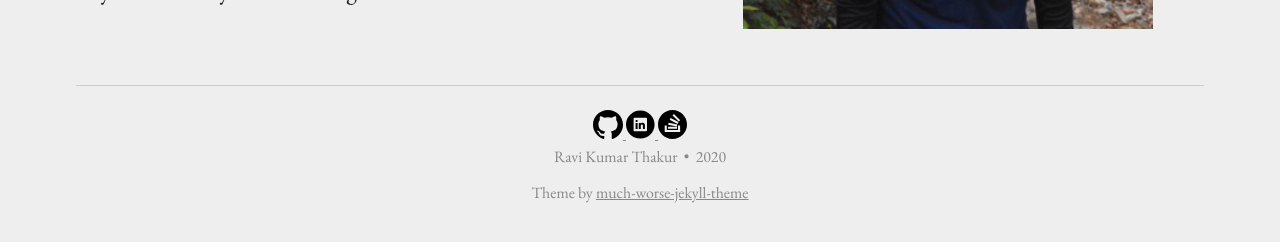
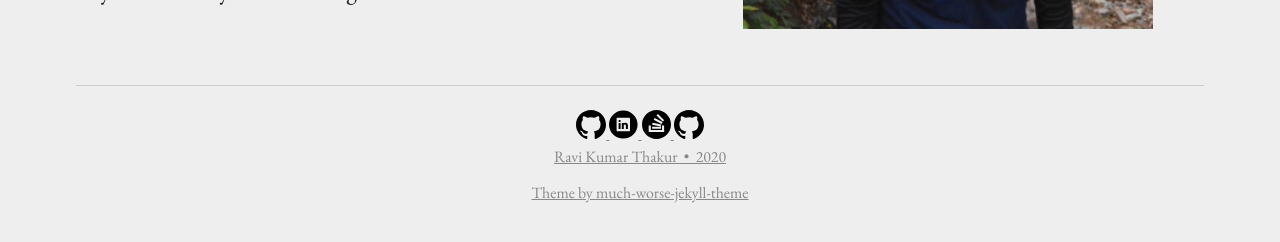
Before and after one commit to ravikt/ravi, a Jekyll site: the page built from index.md, in a window 1280 px wide. Shown: the part 614-856 px from the top of the page. Built offline with Jekyll 4.4.1, drawn with Linux system fonts in a browser that asks for light colours.

Commit message:
Update social-icons.html

```diff
--- a/_includes/social-icons.html
+++ b/_includes/social-icons.html
@@ -2,4 +2,5 @@
   <a href="http://github.com/ravikt" class="icon-link inline-block text-decoration-none mr1" target="_blank">{% include icon-github.html %}</a>
   <a href="https://www.linkedin.com/in/ravikumarthakur/" class="icon-link inline-block text-decoration-none mr1" target="_blank">{% include icon-linkedin.html %}</a>
   <a href="https://stackoverflow.com/users/2993180/ravikt?tab=profile" class="icon-link inline-block text-decoration-none mr1" target="_blank">{% include icon-stackoverflow.html %}</a>
+  <a href="https://scholar.google.co.in/citations?hl=en&user=3VlxBckAAAAJ" class="icon-link inline-block text-decoration-none mr1" target="_blank">{% include icon-github.html %}</a>
 </div>
```
